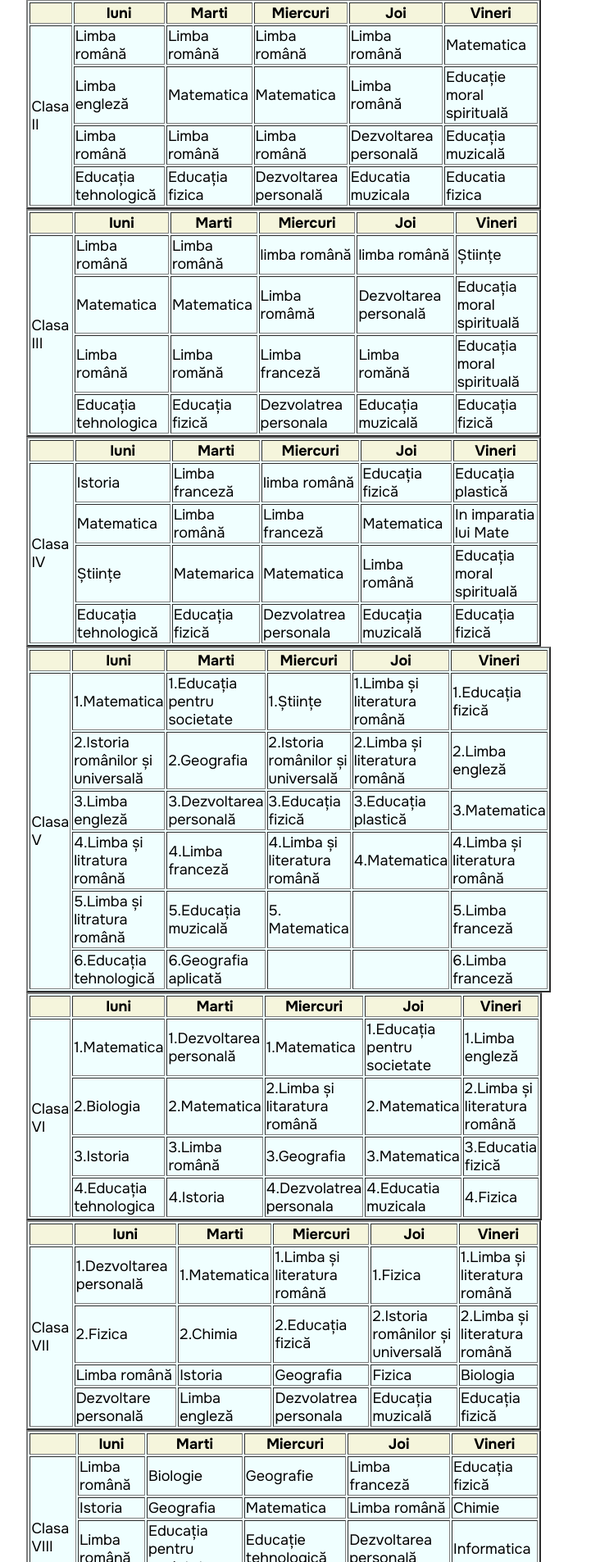
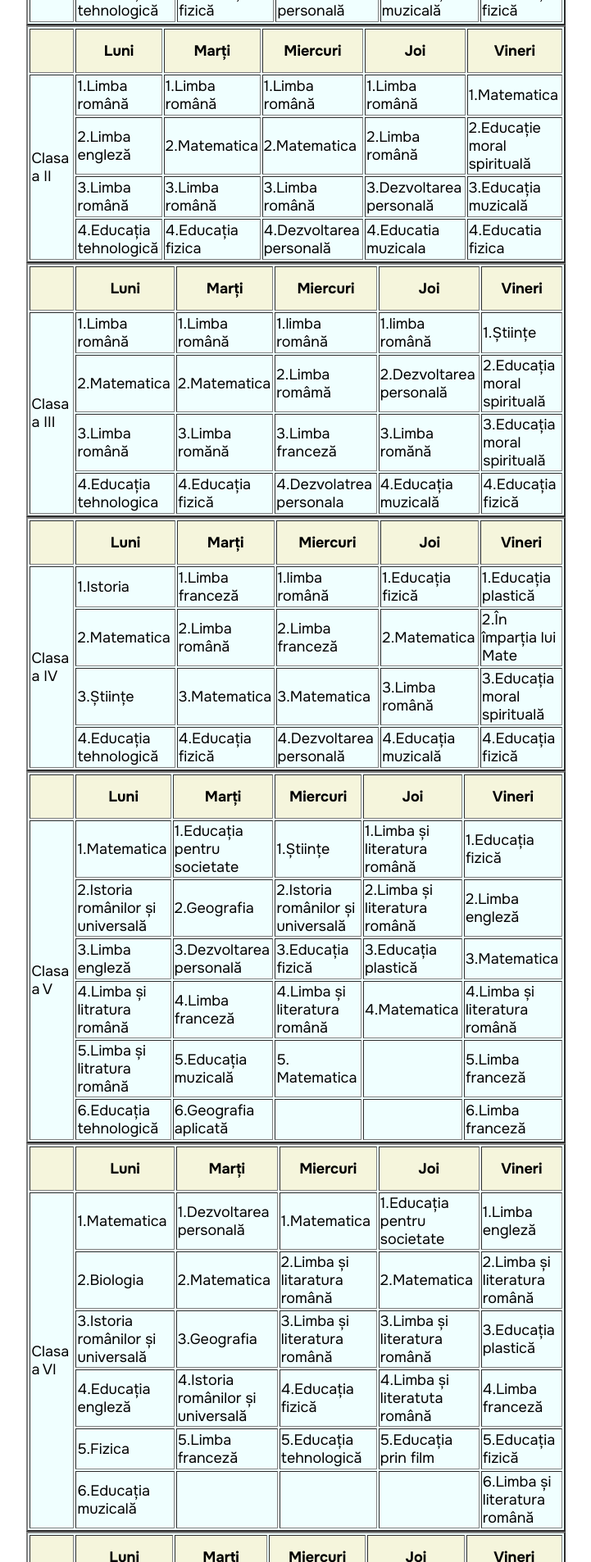
Before and after one commit to MorariTatiana/Gimnaziu, a plain HTML site: page pages/orar.html in a window 1280 px wide. Shown: the part 894-2800 px from the top of the page at 82% size, without its empty margins (294-1015 px from the left). Drawn offline with nearby package versions, Linux system fonts and the light colour scheme.

Commit message:
Add files via upload

```diff
--- a/css/style.css
+++ b/css/style.css
@@ -288,7 +288,7 @@ footer {
     background: rgb(0, 204, 255);
     text-align: center;
     color:white ;
-    padding-top:2px ;
+    padding: 2px;
 
 }
 
@@ -302,7 +302,6 @@ footer {
     display: none;
 
 }
-
 
 .orar-imagini a {
     position: relative;
@@ -353,8 +352,9 @@ footer {
     font-weight: bold;
     cursor:pointer;
 }
-
-
+.blok {
+    display: grid;
+}
 
 .noutate {
     overflow: auto;
--- a/js/main.js
+++ b/js/main.js
@@ -1,5 +1,6 @@
 new SimpleLightbox({elements:".galerie-container a"});
 new SimpleLightbox({elements:".orar-imagini a"});
+new SimpleLightbox({elements:".noutate-data a"});
 
 AOS.init({once: true});
 
--- a/pages/orar.html
+++ b/pages/orar.html
@@ -84,225 +84,229 @@
 
         <div class="orar-imagini">
 
-            <a href="../images/Orar1.png">
-                <div class="orar-text">V-a</div> <img src="../images/Orar1.png"> </a>
+            <a href="../images/Cl5Orar.png">
+                <div class="orar-text">V-a</div> <img src="../images/Cl5Orar.png"> </a>
 
-            <a href="../images/Orar2.png">
-                <div class="orar-text">VI-a</div> <img src="../images/Orar2.png"> </a>
+            <a href="../images/Cl6Orar.png">
+                <div class="orar-text">VI-a</div> <img src="../images/Cl6Orar.png"> </a>
 
-            <a href="../images/VII.jpg">
-                <div class="orar-text">VII-a</div>  <img src="../images/VII.jpg"> </a>
+            <a href="../images/cl7Orar.png">
+                <div class="orar-text">VII-a</div>  <img src="../images/cl7Orar.png"> </a>
+            <a href="../images/cl8Orar.png">
+                  <div class="orar-text">VIII-a</div>  <img src="../images/cl8Orar.png"> </a>
+                  <a href="../images/cl9Orar.png">
+                    <div class="orar-text">IX-a</div>  <img src="../images/cl9Orar.png"> </a>
+
         </div>
       </details>
              <h2>  Orarul  lecțiilor în IP Gimnaziul "Ecaterina Malcoci"
-                pentru anul de studii 2023-2024</h2>
+                pentru anul de studiu 2024-2025</h2>
 
       <section>
-               <caption> Orarul lecțiilor  </caption>
-
+             <div class="blok">
    <table  border="2" bgcolor="azure">
 
-        <tr  align="center" bgcolor="beige">
-             <td>  </td>
-          <th> luni </th>
-          <th> Marti</th>
+        <tr  align="center" bgcolor="azure">
+             <td style="width: 50px; height: 50px;">  </td>
+          <th> Luni </th>
+          <th> Marți</th>
           <th> Miercuri </th>
           <th> Joi </th>
           <th> Vineri </th>
         </tr>
-       <tr>
-          <td rowspan="6"> Clasa I </td>
-          <td> Limba română</td>
-          <td> Limba română</td>
-          <td> Limba română</td>
-          <td> Limba română</td>
-          <td> Educația   plastica </td>
+       <tr style="width: 50rem; height: 50px;" >
+          <td  rowspan="6"> Clasa a I </td>
+          <td> 1.Limba română</td>
+          <td> 1.Limba română</td>
+          <td> 1.Limba română</td>
+          <td> 1.Limba română</td>
+          <td> 1.Educația plastica </td>
         </tr>
-          <tr>
-            <td>  Matematica </td>
-            <td>  Matematica </td>
-            <td>  Matematica </td>
-            <td>  Matematica </td>
-            <td> În împarția lui Mate </td>
+          <tr style="width: 50px; height: 50px;">
+            <td> 2.Matematica </td>
+            <td> 2.Matematica </td>
+            <td> 2.Matematica </td>
+            <td> 2.Matematica </td>
+            <td> 2.În împarția lui Mate </td>
           </tr>
-         <tr>
-            <td> Limba română </td>
-            <td> Limba  română </td>
-            <td> Limba  română  </td>
-            <td> Limba  română </td>
-            <td> Educația moral spirituală </td>
+         <tr style="width: 50px; height: 50px;">
+            <td> 3.Limba română </td>
+            <td> 3.Limba română </td>
+            <td> 3.Limba română  </td>
+            <td> 3.Limba română </td>
+            <td> 3.Educația moral spirituală </td>
          </tr>
-         <tr>
-          <td> Educația tehnologică </td>
-          <td> Educația fizică </td>
-          <td> Dezvolatrea personală </td>
-          <td> Educația muzicală</td>
-          <td> Educația fizică </td>
+         <tr style="width: 50px; height: 50px;"  >
+          <td> 4.Educația tehnologică </td>
+          <td> 4.Educația fizică </td>
+          <td> 4.Dezvolatrea personală </td>
+          <td> 4.Educația muzicală</td>
+          <td> 4.Educația fizică </td>
          </tr>
    </table>
          <table  border="2" bgcolor="azure">
             <tr align="center" bgcolor="beige">
-                 <td>  </td>
-              <th> luni </th>
-              <th> Marti</th>
+                 <td style="width: 50px; height: 50px;">  </td>
+              <th> Luni </th>
+              <th> Marți</th>
               <th> Miercuri </th>
               <th> Joi </th>
               <th> Vineri </th>
             </tr>
-            <tr>
-                <td rowspan="6"> Clasa II </td>
-                <td> Limba română</td>
-                <td> Limba  română</td>
-                <td> Limba  română</td>
-                <td> Limba  română</td>
-                <td> Matematica </td>
+            <tr  style="width: 50px; height: 50px;">
+                <td   rowspan="6"> Clasa a II </td>
+                <td> 1.Limba română</td>
+                <td> 1.Limba română</td>
+                <td> 1.Limba română</td>
+                <td> 1.Limba română</td>
+                <td> 1.Matematica </td>
              </tr>
-             <tr>
-                 <td>  Limba engleză </td>
-                 <td>  Matematica </td>
-                 <td>  Matematica </td>
-                 <td>  Limba română </td>
-                 <td> Educație moral spirituală </td>
+             <tr style="width: 50px; height: 50px;">
+                 <td>  2.Limba engleză </td>
+                 <td>  2.Matematica </td>
+                 <td>  2.Matematica </td>
+                 <td>  2.Limba română </td>
+                 <td> 2.Educație moral spirituală </td>
              </tr>
-            <tr>
-               <td> Limba  română </td>
-               <td> Limba  română </td>
-               <td>Limba  română </td>
-               <td> Dezvoltarea personală </td>
-               <td> Educația muzicală</td>
+            <tr style="width: 50px; height: 50px;">
+               <td> 3.Limba română </td>
+               <td> 3.Limba română </td>
+               <td> 3.Limba română </td>
+               <td> 3.Dezvoltarea personală </td>
+               <td> 3.Educația muzicală</td>
                </tr>
-           <tr>
-            <td> Educația tehnologică </td>
-            <td> Educația fizica </td>
-            <td> Dezvoltarea personală </td>
-            <td> Educatia muzicala</td>
-            <td> Educatia fizica </td>
+           <tr style="width: 50px; height: 50px;" >
+            <td> 4.Educația tehnologică </td>
+            <td> 4.Educația fizica </td>
+            <td> 4.Dezvoltarea personală </td>
+            <td> 4.Educatia muzicala</td>
+            <td> 4.Educatia fizica </td>
            </tr>
       </table>
       <table  border="2" bgcolor="azure">
             <tr align="center" bgcolor="beige">
-                 <td>  </td>
-              <th> luni </th>
-              <th> Marti</th>
+                 <td style="width: 50px; height: 50px;" >  </td>
+              <th> Luni </th>
+              <th> Marți</th>
               <th> Miercuri </th>
               <th> Joi </th>
               <th> Vineri </th >
             </tr>
-         <tr>
-            <td rowspan="6"> Clasa III </td>
-            <td> Limba română</td>
-            <td> Limba română</td>
-            <td> limba română</td>
-            <td> limba română</td>
-            <td> Științe </td>
+         <tr style="width: 50px; height: 50px;"  >
+            <td  rowspan="6"> Clasa a III </td>
+            <td> 1.Limba română</td>
+            <td> 1.Limba română</td>
+            <td> 1.limba română</td>
+            <td> 1.limba română</td>
+            <td> 1.Științe </td>
           </tr>
-            <tr>
-              <td>  Matematica </td>
-              <td>  Matematica </td>
-              <td> Limba româmă </td>
-              <td>  Dezvoltarea personală </td>
-              <td>  Educația moral spirituală </td>
+            <tr style="width: 50px; height: 50px;" >
+              <td>  2.Matematica </td>
+              <td>  2.Matematica </td>
+              <td> 2.Limba româmă </td>
+              <td>  2.Dezvoltarea personală </td>
+              <td>  2.Educația moral spirituală </td>
            </tr>
-          <tr>
-            <td> Limba română </td>
-            <td> Limba romănă </td>
-            <td> Limba franceză </td>
-            <td> Limba romănă </td>
-            <td> Educația moral spirituală </td>
+          <tr style="width: 50px; height: 50px;">
+            <td> 3.Limba română </td>
+            <td> 3.Limba romănă </td>
+            <td> 3.Limba franceză </td>
+            <td> 3.Limba romănă </td>
+            <td> 3.Educația moral spirituală </td>
             </tr>
-           <tr>
-            <td> Educația tehnologica </td>
-            <td> Educația fizică </td>
-            <td> Dezvolatrea personala </td>
-            <td> Educația muzicală</td>
-            <td> Educația fizică </td>
+           <tr style="width: 50px; height: 50px;">
+            <td> 4.Educația tehnologica </td>
+            <td> 4.Educația fizică </td>
+            <td> 4.Dezvolatrea personala </td>
+            <td> 4.Educația muzicală</td>
+            <td> 4.Educația fizică </td>
            </tr>
          </table>
            <table  border="2" bgcolor="azure">
             <tr align="center" bgcolor="beige">
-                 <td>  </td>
-              <th> luni </th>
-              <th> Marti</th>
+                 <td style="width: 50px; height: 50px;"  >  </td>
+              <th> Luni </th>
+              <th> Marți</th>
               <th> Miercuri </th>
               <th> Joi </th>
               <th> Vineri </th>
             </tr>
-            <tr>
-              <td rowspan="6"> Clasa IV </td>
-               <td> Istoria</td>
-               <td> Limba franceză</td>
-               <td> limba română</td>
-               <td> Educația fizică</td>
-               <td> Educația plastică </td>
+            <tr style="width: 50px; height: 50px;" >
+              <td  rowspan="6"> Clasa a IV </td>
+               <td> 1.Istoria</td>
+               <td> 1.Limba franceză</td>
+               <td> 1.limba română</td>
+               <td> 1.Educația fizică</td>
+               <td> 1.Educația plastică </td>
               </tr>
-            <tr>
-              <td>  Matematica </td>
-              <td>  Limba română  </td>
-              <td>  Limba franceză </td>
-              <td>  Matematica </td>
-              <td> In imparatia lui  Mate </td>
+            <tr style="width: 50px; height: 50px;" >
+              <td> 2.Matematica </td>
+              <td> 2.Limba română  </td>
+              <td> 2.Limba franceză </td>
+              <td> 2.Matematica </td>
+              <td> 2.În împarția lui Mate </td>
            </tr>
-         <tr>
-            <td> Științe </td>
-            <td>Matemarica </td>
-            <td> Matematica </td>
-            <td> Limba română </td>
-            <td> Educația moral spirituală </td>
+         <tr style="width: 50px; height: 50px;"  >
+            <td> 3.Științe </td>
+            <td>3.Matematica </td>
+            <td> 3.Matematica </td>
+            <td> 3.Limba română </td>
+            <td> 3.Educația moral spirituală </td>
           </tr>
-          <tr>
-            <td> Educația tehnologică </td>
-            <td> Educația fizică </td>
-            <td> Dezvolatrea personala </td>
-            <td> Educația muzicală</td>
-            <td> Educația fizică </td>
+          <tr style="width: 50px; height: 50px;" >
+            <td> 4.Educația tehnologică </td>
+            <td> 4.Educația fizică </td>
+            <td> 4.Dezvoltarea personală </td>
+            <td> 4.Educația muzicală</td>
+            <td> 4.Educația fizică </td>
           </tr>
      </table>
       <table  border="2" bgcolor="azure">
             <tr align="center" bgcolor="beige">
-                 <td>  </td>
-              <th> luni </th>
-              <th> Marti</th>
+                 <td style="width: 50px; height: 50px;">  </td>
+              <th> Luni </th>
+              <th> Marți</th>
               <th> Miercuri </th>
               <th> Joi </th>
               <th> Vineri </th >
             </tr>
-         <tr>
-            <td rowspan="6"> Clasa V </td>
+         <tr  style="width: 50px; height: 50px;"  >
+            <td   rowspan="6"> Clasa a V </td>
             <td> 1.Matematica </td>
             <td> 1.Educația pentru societate</td>
             <td> 1.Științe </td>
             <td> 1.Limba și literatura română </td>
             <td> 1.Educația fizică </td>
          </tr>
-         <tr>
+         <tr style="width: 50px; height: 50px;" >
               <td>  2.Istoria românilor și universală </td>
               <td>  2.Geografia </td>
               <td>  2.Istoria românilor și universală </td>
               <td>  2.Limba și literatura română </td>
               <td>  2.Limba engleză </td>
          </tr>
-         <tr>
+         <tr style="width: 50px; height: 50px;">
             <td> 3.Limba engleză </td>
             <td> 3.Dezvoltarea personală </td>
             <td> 3.Educația fizică </td>
             <td> 3.Educația plastică </td>
-            <td>  3.Matematica </td>
+            <td> 3.Matematica </td>
           </tr>
-          <tr>
+          <tr style="width: 50px; height: 50px;" >
             <td> 4.Limba și litratura română </td>
             <td> 4.Limba franceză</td>
             <td> 4.Limba și literatura română  </td>
             <td> 4.Matematica </td>
             <td> 4.Limba și literatura română  </td>
           </tr>
-          <tr>
+          <tr style="width: 50px; height: 50px;">
             <td> 5.Limba și litratura română </td>
             <td> 5.Educația muzicală </td>
             <td> 5. Matematica </td>
             <td>  </td>
             <td> 5.Limba franceză  </td>
           </tr>
-          <tr>
+          <tr  style="width: 50px; height: 50px;">
             <td> 6.Educația tehnologică </td>
             <td> 6.Geografia aplicată </td>
             <td>  </td>
@@ -313,160 +317,223 @@
        </table>
       <table  border="2" bgcolor="azure">
             <tr align="center" bgcolor="beige">
-                 <td>  </td>
-              <th> luni </th>
-              <th> Marti</th>
+                 <td  style="width: 50px; height: 50px;">  </td>
+              <th> Luni </th>
+              <th> Marți</th>
               <th> Miercuri </th>
               <th> Joi </th>
               <th> Vineri </th >
             </tr>
-         <tr>
-            <td rowspan="6"> Clasa VI </td>
+         <tr style="width:50px; height:50px;" >
+            <td   rowspan="6"> Clasa a VI </td>
             <td> 1.Matematica </td>
             <td> 1.Dezvoltarea personală </td>
             <td> 1.Matematica</td>
             <td> 1.Educația pentru societate</td>
             <td> 1.Limba engleză </td>
          </tr>
-         <tr>
+         <tr style="width: 50px; height: 50px;">
               <td>  2.Biologia  </td>
               <td>  2.Matematica </td>
               <td>  2.Limba și litaratura română </td>
               <td>  2.Matematica </td>
               <td> 2.Limba și literatura română </td>
            </tr>
-         <tr>
-            <td> 3.Istoria </td>
-            <td> 3.Limba română</td>
-            <td> 3.Geografia </td>
-            <td> 3.Matematica </td>
-            <td> 3.Educatia fizică </td>
+         <tr style="width: 50px; height: 50px;">
+            <td> 3.Istoria românilor și universală</td>
+            <td> 3.Geografia</td>
+            <td> 3.Limba și literatura română </td>
+            <td> 3.Limba și literatura română </td>
+            <td> 3.Educația plastică </td>
           </tr>
-         <tr>
-            <td> 4.Educația tehnologica </td>
-            <td> 4.Istoria </td>
-            <td> 4.Dezvolatrea personala </td>
-            <td> 4.Educatia muzicala</td>
-            <td>  4.Fizica </td>
+         <tr style="width: 50px; height: 50px;" >
+            <td> 4.Educația engleză </td>
+            <td> 4.Istoria românilor și universală </td>
+            <td> 4.Educația fizică </td>
+            <td> 4.Limba și literatuta română</td>
+            <td> 4.Limba franceză </td>
            </tr>
+           <tr style="width: 50px; height: 50px;" >
+            <td> 5.Fizica </td>
+            <td> 5.Limba franceză </td>
+            <td> 5.Educația tehnologică </td>
+            <td> 5.Educația prin film</td>
+            <td> 5.Educația fizică</td>
+           </tr>
+           <tr style="width: 50px; height: 50px;" >
+            <td> 6.Educația muzicală</td>
+            <td> </td>
+            <td>  </td>
+            <td> </td>
+            <td> 6.Limba și literatura română</td>
+           </tr>
+
           </table>
+
          <table  border="2" bgcolor="azure">
             <tr align="center" bgcolor="beige">
-                 <td>  </td>
-              <th> luni </th>
-              <th> Marti</th>
+                 <td style="width: 50px; height: 50px;" >  </td>
+              <th> Luni </th>
+              <th> Marți</th>
               <th> Miercuri </th>
               <th> Joi </th>
               <th> Vineri </th>
             </tr>
-         <tr>
-            <td rowspan="6"> Clasa VII </td>
+         <tr  style="width:50px; height:50px;">
+            <td    rowspan="6"> Clasa a VII </td>
             <td> 1.Dezvoltarea personală</td>
             <td> 1.Matematica</td>
             <td> 1.Limba și literatura română</td>
             <td> 1.Fizica </td>
             <td> 1.Limba și literatura română </td>
          </tr>
-         <tr>
+         <tr style="width:50px; height:50px;">
               <td> 2.Fizica  </td>
               <td> 2.Chimia </td>
               <td> 2.Educația fizică </td>
               <td> 2.Istoria românilor și universală</td>
               <td> 2.Limba și literatura română </td>
          </tr>
-         <tr>
-            <td> Limba română </td>
-            <td> Istoria </td>
-            <td> Geografia </td>
-            <td> Fizica </td>
-            <td> Biologia </td>
+         <tr style="width:50px; height:50px;">
+            <td>3.Biologia </td>
+            <td> 3.Limba și literatura română  </td>
+            <td> 3.Limba engleză </td>
+            <td> 3. Limba și literatura română </td>
+            <td> 3.Biologia </td>
           </tr>
-           <tr>
-            <td> Dezvoltare personală </td>
-            <td> Limba engleză </td>
-            <td> Dezvolatrea personala </td>
-            <td> Educația muzicală</td>
-            <td> Educația fizică </td>
+           <tr style="width:50px; height:50px;">
+            <td> 4.Matematica </td>
+            <td> 4.Istoria românilor și universală</td>
+            <td> 4.Geografia </td>
+            <td> 4.Matematica</td>
+            <td> 4.Proiectarea și dezvoltarea web </td>
            </tr>
+           <tr style="width:50px; height:50px;">
+            <td> 5.Limba franceză </td>
+            <td> 5.Educația pentru societate</td>
+            <td> 5.Matematica </td>
+            <td> 5.Limba franceză</td>
+            <td> 5.Limba engleză </td>
+           </tr>
+           <tr style="width:50px; height:50px;" >
+            <td> 6.Informatica </td>
+            <td> 6.Educația muzicală</td>
+            <td> 6.Educația tehnologică </td>
+            <td> 6.Educația plastică</td>
+            <td> 6.Educația fizică </td>
+           </tr>
+
          </table>
            <table  border="2" bgcolor="azure">
             <tr align="center" bgcolor="beige">
-                 <td>  </td>
-              <th> luni </th>
-              <th> Marti</th>
+                 <td style="width: 50px; height: 50px;" >  </td>
+              <th> Luni </th>
+              <th> Marți</th>
               <th> Miercuri </th>
               <th> Joi </th>
               <th> Vineri </th >
             </tr>
-         <tr>
-            <td rowspan="6"> Clasa VIII </td>
-            <td> Limba română</td>
-            <td> Biologie</td>
-            <td> Geografie</td>
-            <td> Limba franceză</td>
-            <td> Educația fizică </td>
+         <tr style="width: 50px; height: 50px;" >
+            <td  rowspan="6"> Clasa a VIII </td>
+            <td> 1.Biologie</td>
+            <td> 1.Geografia</td>
+            <td> 1.Limba și literatura română</td>
+            <td> 1.Matematica</td>
+            <td> 1.Chimie </td>
          </tr>
-            <tr>
-              <td>  Istoria </td>
-              <td>  Geografia </td>
-              <td>  Matematica </td>
-              <td> Limba română </td>
-              <td> Chimie </td>
+            <tr style="width: 50px; height: 50px;">
+              <td>  2.Matematica </td>
+              <td>  2.Dezvoltarea personală </td>
+              <td>  2.Limba franceză </td>
+              <td> 2.Educație penru societate </td>
+              <td> 2.Educația fizică</td>
             </tr>
-            <tr>
-            <td> Limba română </td>
-            <td> Educația pentru societate</td>
-            <td> Educație tehnologică </td>
-            <td> Dezvoltarea personală </td>
-            <td> Informatica </td>
+            <tr style="width: 50px; height: 50px;" >
+            <td> 3.Limba și literatura română </td>
+            <td> 3.Biologia</td>
+            <td> 3.Matematica </td>
+            <td> 3.Fizica </td>
+            <td> 3.Limba și literatura română </td>
             </tr>
-           <tr>
-            <td> Limba engleză </td>
-            <td> Educația fizică </td>
-            <td> Dezvolatrea personală </td>
-            <td> Educația muzicală</td>
-            <td>Fizica </td>
+           <tr style="width: 50px; height: 50px;">
+            <td> 4.Chimie </td>
+            <td> 4.Matematica </td>
+            <td> 4.Limba engleză </td>
+            <td> 4.Istoria românilor și universală</td>
+            <td>4.Educația tehnologică</td>
            </tr>
+
+           <tr style="width: 50px; height: 50px;">
+            <td> 5.Limba engleză </td>
+            <td> 5.Istoria românilor și universală </td>
+            <td> 5.Educația fizică </td>
+            <td> 5.Proiectarea și dezvoltarea Web</td>
+            <td>5.Limba și literatura română </td>
+           </tr>
+           <tr style="width: 50px; height: 50px;">
+            <td> 6.Fizica </td>
+            <td> 6.Limba franceză </td>
+            <td> 6.Informatica </td>
+            <td> 6.Limba și literatura româmă</td>
+            <td>6.Educația muzicală</td>
+           </tr>
+
          </table>
            <table  border="2" bgcolor="azure">
             <tr align="center" bgcolor=" beige">
-                 <td>  </td>
-              <th> luni </th>
-              <th> Marti</th>
+                 <td style="width: 50px; height: 50px;" >  </td>
+              <th> Luni </th>
+              <th> Marți</th>
               <th> Miercuri </th>
               <th> Joi </th>
               <th> Vineri </th >
             </tr>
            <tr>
-            <td rowspan="6"> Clasa IX </td>
-            <td> Limba română</td>
-            <td> Educația pentru societate</td>
-            <td>Chimie</td>
-            <td> Fizica</td>
-            <td> Istoria </td>
+            <td style="width: 50px; height: 50px;"rowspan="6"> Clasa a IX </td>
+            <td> 1.Limba și literatura română</td>
+            <td> 1.Chimie</td>
+            <td> 1.Educația fizică</td>
+            <td> 1.Istoria românilor și universală</td>
+            <td> 1.Limba și litaratura română </td>
            </tr>
-            <tr>
-              <td>Limba rusă </td>
-              <td>  Istoria </td>
-              <td>  Matematica </td>
-              <td>  Limba franceză</td>
-              <td> Chimie </td>
+            <tr  style="width: 50px; height: 50px;" >
+              <td>2.Limba și litaratura română </td>
+              <td> 2.Istoria românilor și universală </td>
+              <td> 2.Geografie </td>
+              <td> 2.Fizica</td>
+              <td> 2.Chimie </td>
            </tr>
-           <tr>
-            <td> Limba romănă </td>
-            <td> Limba franceză </td>
-            <td> Matematica </td>
-            <td> Limba engleză </td>
-            <td> Dezvoltarea personală </td>
+           <tr style="width: 50px; height: 50px;" >
+            <td> 3.Matematica </td>
+            <td> 3.Matematica </td>
+            <td> 3.Dezvoltarea personală </td>
+            <td> 3.Matematica </td>
+            <td> 3.Limba engleză </td>
            </tr>
-          <tr>
-            <td> Biologia </td>
-            <td> Educația fizică </td>
-            <td> Dezvolatrea personala </td>
-            <td> Informatica</td>
-            <td> Educația tehnologică </td>
+          <tr style="width: 50px; height: 50px;" >
+            <td> 4.Fizica </td>
+            <td> 4.Biologia </td>
+            <td> 4.Matematica </td>
+            <td> 4.Educația pentru societate</td>
+            <td> 4.Educația fizică</td>
           </tr>
+          <tr style="width: 50px; height: 50px;" >
+            <td> 5.Biologie </td>
+            <td> 5.Educația economică și antreprenorială </td>
+            <td> 5.Limba engleză </td>
+            <td> 5.Limba și litaratura română</td>
+            <td> 5.Educația tehnologică </td>
+          </tr>
+          <tr style="width: 50px; height: 50px;">
+            <td> 6.Limba franceză </td>
+            <td> 6.Informatica </td>
+            <td> 6.Limba și literatura română </td>
+            <td> 6.Limba franceză</td>
+            <td> 6.Religia </td>
+          </tr>
+
         </table>
+             </div>
       </section>
   </section>
  </main>
```
Also changed, not shown: index.html (+20 -22 lines), pages/galerie .html (+11 -11 lines), pages/noutati.html (+9 -12 lines), images/1sept.jpg (added), images/1sept1.jpg (added), images/1sept2.jpg (added), images/1sept3.jpg (added), images/1sept5.jpg (added), images/Cl5Orar.png (added), images/Cl6Orar.png (added), images/Orar.cl5.png (added), images/cl7Orar.png (added), images/cl8Orar.png (added), images/cl9Orar.png (added), 1 more files.
